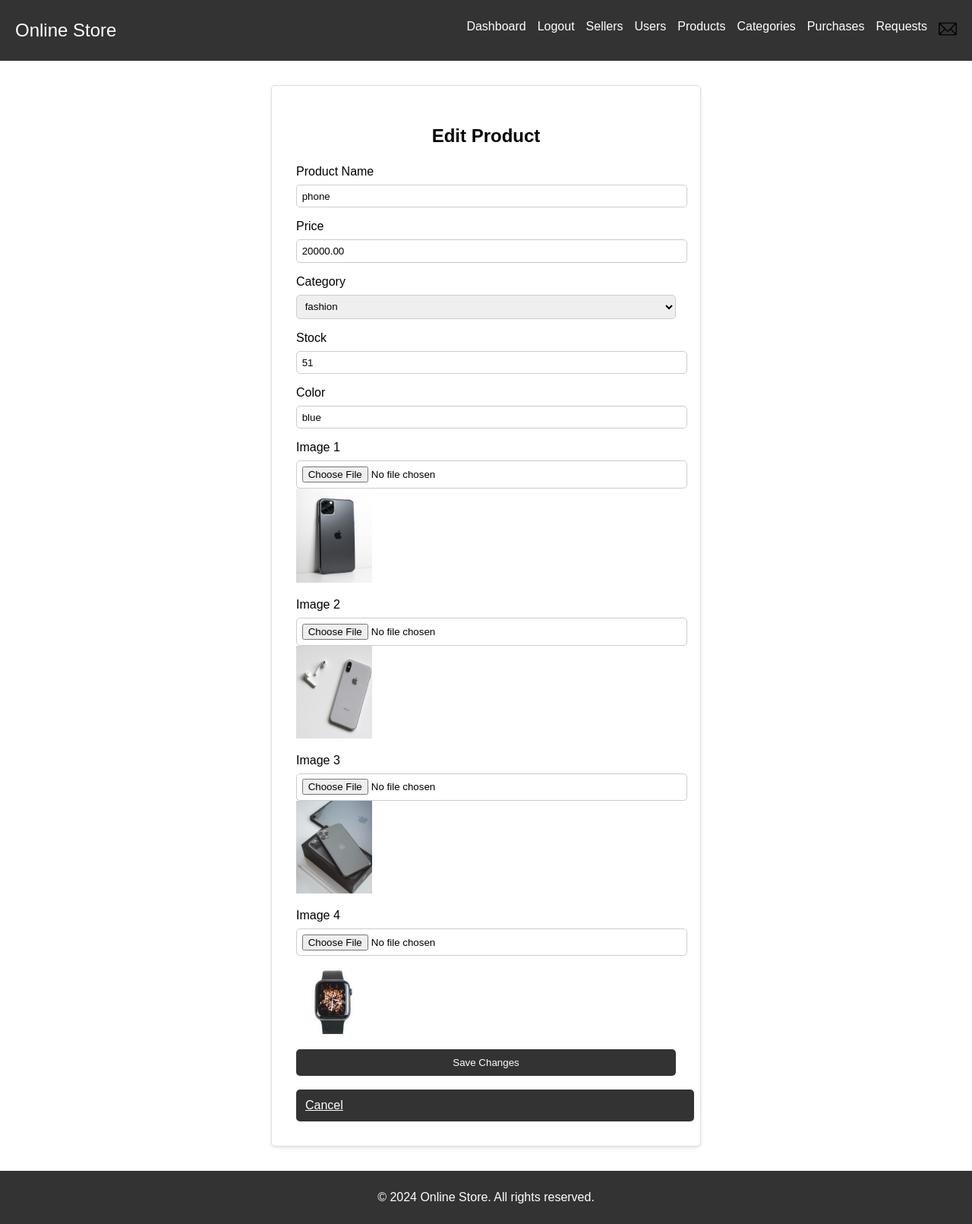
After one commit to Sohila-Mahlawy/online_market, a Flask app: page /edit_product/1 in a window 1280 px wide. The commit adds this page. Shown: the whole page at 76% size. Run offline with Flask 3, Linux system fonts and the light colour scheme; a user stored in the database is signed in; data comes from the database, SQL or seed files in the repository; both versions use the stored data as it was after the commit; some libraries are stand-ins or nearby versions.

Commit message:
edit and delete product

```diff
--- a/main.py
+++ b/main.py
@@ -215,6 +215,17 @@ def reject_seller(seller_id):
         return jsonify({'status': 'error', 'message': str(e)}), 500
 
 
+from flask import render_template, redirect, url_for, flash
+from flask_login import current_user, login_required
+from werkzeug.utils import secure_filename
+import os
+
+from flask import render_template, redirect, url_for, flash
+from flask_login import current_user, login_required
+from werkzeug.utils import secure_filename
+import os
+
+
 @app.route("/add_product", methods=["GET", "POST"])
 @login_required
 def add_product():
@@ -269,7 +280,7 @@ def add_product():
             product = Product(
                 name=product_name,
                 price=price,
-                category_id=category_id,
+                category=category.name,
                 stock=stock,
                 color=color,
                 seller_id=seller_id,
@@ -304,6 +315,81 @@ def my_products():
         return render_template('my_products.html', products=products)
     else:
         return redirect(url_for('pending'))
+
+
+@app.route('/edit_product/<int:product_id>', methods=['GET', 'POST'])
+@login_required
+def edit_product(product_id):
+    product = Product.query.get_or_404(product_id)
+
+    if current_user.role not in ["admin", "seller"]:
+        abort(403)  # Only admins or sellers can access this route
+
+    form = ProductForm(obj=product)
+
+    if form.validate_on_submit():
+        # Validate price against category price
+        category = Category.query.get(form.category.data)
+        if form.price.data > category.price:
+            form.price.errors.append(f"Price cannot exceed the category price of {category.price}.")
+            return render_template('edit_product.html', form=form, product=product, user=current_user)
+
+        # Update product details
+        product.name = form.name.data
+        product.price = form.price.data
+        product.category = category.name
+        product.stock = form.stock.data
+        product.color = form.color.data
+
+        # Handle image uploads
+        image1 = form.image1.data
+        image2 = form.image2.data
+        image3 = form.image3.data
+        image4 = form.image4.data
+
+        if image1:
+            product.image1 = secure_filename(image1.filename)
+            image1.save(os.path.join(current_app.config['UPLOAD_FOLDER'], product.image1))
+        if image2:
+            product.image2 = secure_filename(image2.filename)
+            image2.save(os.path.join(current_app.config['UPLOAD_FOLDER'], product.image2))
+        if image3:
+            product.image3 = secure_filename(image3.filename)
+            image3.save(os.path.join(current_app.config['UPLOAD_FOLDER'], product.image3))
+        if image4:
+            product.image4 = secure_filename(image4.filename)
+            image4.save(os.path.join(current_app.config['UPLOAD_FOLDER'], product.image4))
+
+        # Commit changes to the database
+        db.session.commit()
+        flash('Product has been updated!', 'success')
+
+        if current_user.role == "admin":
+            return redirect("/products")
+        elif current_user.role == "seller":
+            return redirect(url_for('my_products'))
+
+    return render_template('edit_product.html', form=form, product=product, user=current_user)
+
+
+@app.route('/delete_product/<int:product_id>', methods=['GET', 'POST'])
+@login_required
+def delete_product(product_id):
+    product = Product.query.get_or_404(product_id)
+
+    if current_user.role == "user":
+        flash('Unauthorized access.', 'danger')
+        return redirect(url_for('dashboard'))
+
+    try:
+        db.session.delete(product)
+        db.session.commit()
+        flash('Product deleted successfully.', 'success')
+        return redirect(url_for('dashboard'))
+    except Exception as e:
+        db.session.rollback()
+        flash(f'Error deleting product: {str(e)}', 'danger')
+        return redirect(url_for('dashboard'))
 
 
 
--- a/templates/add_product.html
+++ b/templates/add_product.html
@@ -1,3 +1,4 @@
+
 {% extends "seller_base.html" %}
 
 {% block content %}
--- /dev/null
+++ b/templates/edit_product.html
@@ -0,0 +1,112 @@
+{% if user.role == "seller" %}
+{% extends "seller_base.html" %}
+{% elif user.role == "admin" %}
+{% extends "admin_base.html" %}
+{% endif %}
+{% block content %}
+<div class="container add-product-container">
+    <h2>Edit Product</h2>
+    <form method="POST" enctype="multipart/form-data">
+        {{ form.hidden_tag() }}
+
+        {% if form.price.errors %}
+        <div class="alert alert-danger">
+            {% for error in form.price.errors %}
+            <p>{{ error }}</p>
+            {% endfor %}
+        </div>
+        {% endif %}
+
+        <div class="form-group">
+            {{ form.name.label }} {{ form.name(class="form-control") }}
+        </div>
+        <div class="form-group">
+            {{ form.price.label }} {{ form.price(class="form-control") }}
+        </div>
+        <div class="form-group">
+            {{ form.category.label }} {{ form.category(class="form-control") }}
+        </div>
+        <div class="form-group">
+            {{ form.stock.label }} {{ form.stock(class="form-control") }}
+        </div>
+        <div class="form-group">
+            {{ form.color.label }} {{ form.color(class="form-control") }}
+        </div>
+        <div class="form-group">
+            {{ form.image1.label }} {{ form.image1(class="form-control-file") }}
+            {% if product.image1 %}
+            <img src="{{ url_for('static', filename='uploads/' + product.image1) }}" alt="Image 1" width="100">
+            {% endif %}
+        </div>
+        <div class="form-group">
+            {{ form.image2.label }} {{ form.image2(class="form-control-file") }}
+            {% if product.image2 %}
+            <img src="{{ url_for('static', filename='uploads/' + product.image2) }}" alt="Image 2" width="100">
+            {% endif %}
+        </div>
+        <div class="form-group">
+            {{ form.image3.label }} {{ form.image3(class="form-control-file") }}
+            {% if product.image3 %}
+            <img src="{{ url_for('static', filename='uploads/' + product.image3) }}" alt="Image 3" width="100">
+            {% endif %}
+        </div>
+        <div class="form-group">
+            {{ form.image4.label }} {{ form.image4(class="form-control-file") }}
+            {% if product.image4 %}
+            <img src="{{ url_for('static', filename='uploads/' + product.image4) }}" alt="Image 4" width="100">
+            {% endif %}
+        </div>
+        <button type="submit" class="btn btn-primary">Save Changes</button>
+        <br>
+        {% if user.role == "admin" %}
+        <a href="/products" class="btn btn-secondary">Cancel</a>
+        {% elif user.role == "seller" %}
+        <a href="{{ url_for('my_products') }}" class="btn btn-secondary">Cancel</a>
+        {% endif %}
+    </form>
+</div>
+<style>
+    .add-product-container {
+        max-width: 500px;
+        margin: 2em auto;
+        padding: 2em;
+        border: 1px solid #ddd;
+        border-radius: 5px;
+        background: #fff;
+        box-shadow: 0 2px 4px rgba(0,0,0,0.1);
+    }
+    .add-product-container h2 {
+        margin-bottom: 1em;
+        text-align: center;
+    }
+    .form-group {
+        margin-bottom: 1em;
+    }
+    .form-group label {
+        display: block;
+        margin-bottom: 0.5em;
+    }
+    .form-control, .form-control-file {
+        width: 100%;
+        padding: 0.5em;
+        border: 1px solid #ccc;
+        border-radius: 5px;
+    }
+    .btn {
+        display: block;
+        width: 100%;
+        padding: 0.75em;
+        background: #333;
+        color: white;
+        border: none;
+        border-radius: 5px;
+        cursor: pointer;
+    }
+    .btn:hover {
+        background: #555;
+    }
+    .alert {
+        margin-bottom: 1em;
+    }
+</style>
+{% endblock %}
```
Also changed, not shown: templates/product_details_admin.html (+33 -1 lines), templates/product_details_seller.html (+34 -0 lines), instance/site.db, static/uploads/commentor-item1.jpg (added), static/uploads/commentor-item2.jpg (added), static/uploads/commentor-item3.jpg (added), static/uploads/dhl.png (added), static/uploads/insta-item2.jpg (added).
